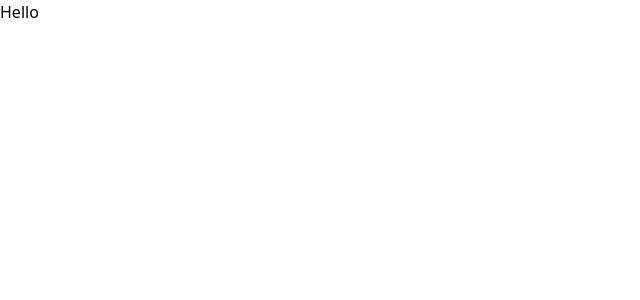
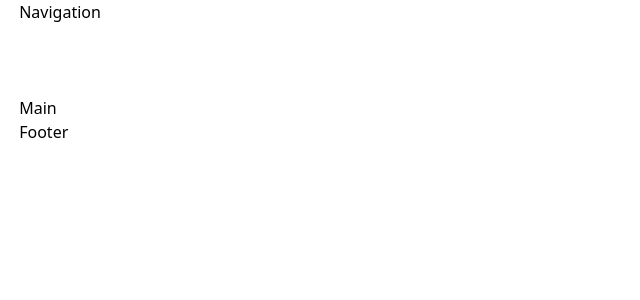
Before and after one commit to AJ1732/smg-task, a React (Vite) app: page / in a window 1280 px wide. Shown: the top 300 px of the page, without its empty margins (0-640 px from the left). Built offline with nearby package versions, Linux system fonts and the light colour scheme.

Commit message:
chore: create structure for landing page

```diff
--- a/src/App.tsx
+++ b/src/App.tsx
@@ -1,10 +1,15 @@
+import Footer from "./sections/Footer";
+import Main from "./sections/Main";
+import Navigation from "./sections/Navigation";
+
 function App() {
-
   return (
-    <>
-      <h1>Hello</h1>
-    </>
-  )
+    <div className="content-grid all *:border *:border-neutral-950">
+      <Navigation />
+      <Main />
+      <Footer />
+    </div>
+  );
 }
 
-export default App
+export default App;
--- /dev/null
+++ b/src/sections/Footer.tsx
@@ -0,0 +1,4 @@
+const Footer = () => {
+  return <div>Footer</div>;
+};
+export default Footer;
--- /dev/null
+++ b/src/sections/Main.tsx
@@ -0,0 +1,4 @@
+const Main = () => {
+  return <div className="min-h-dvh">Main</div>;
+};
+export default Main;
--- /dev/null
+++ b/src/sections/Navigation.tsx
@@ -0,0 +1,4 @@
+const Navigation = () => {
+  return <div>Navigation</div>;
+};
+export default Navigation;
```
